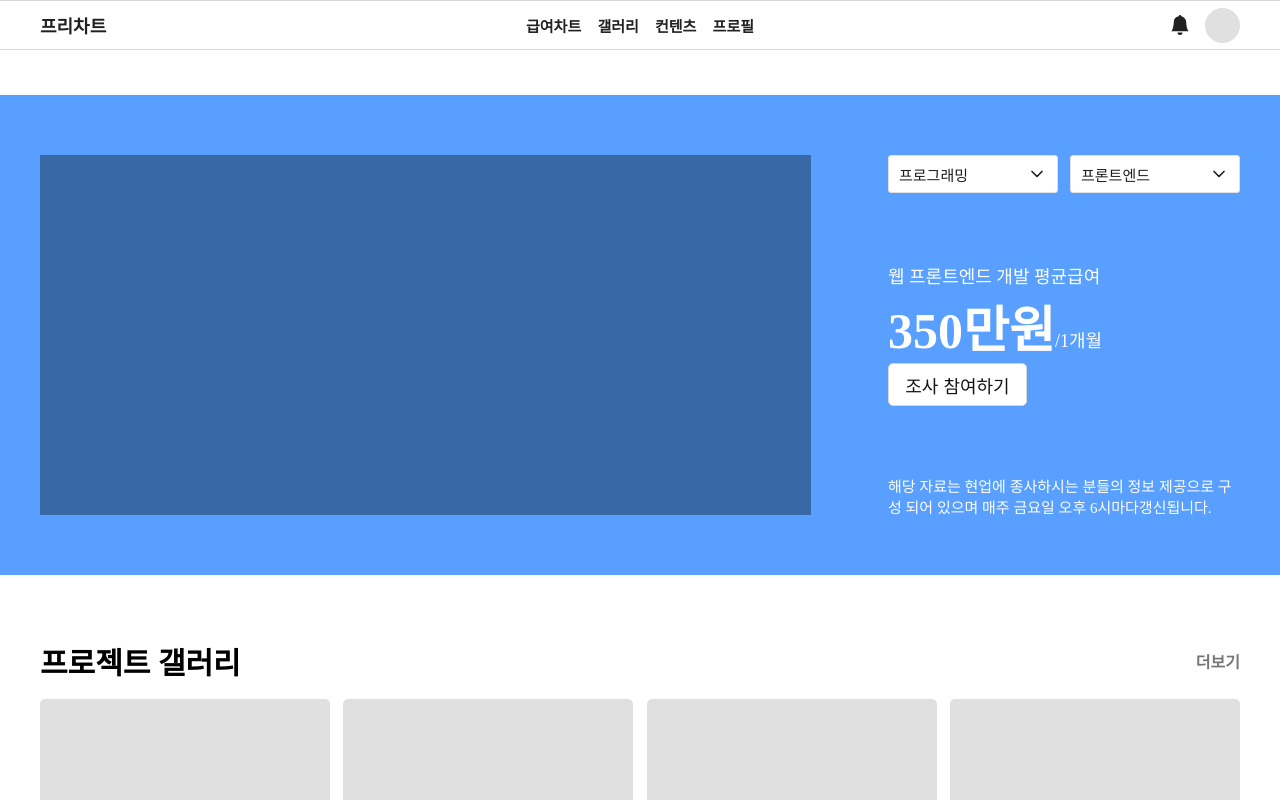
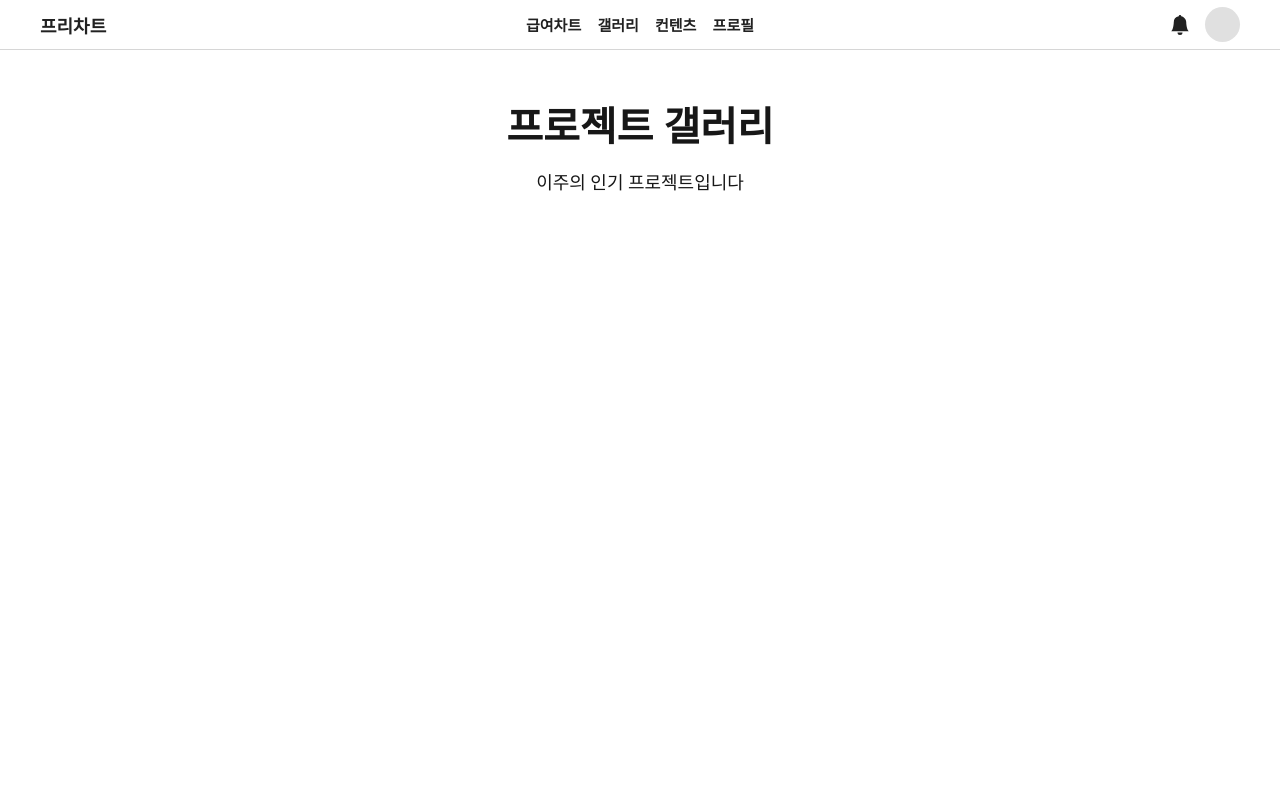
Before and after one commit to demain18/TeamFreeChart_client, a React (Create React App) app: page /GalleryExplore in a window 1280 px wide. Shown: the top 800 px of the page. Built offline with nearby package versions, Linux system fonts and the light colour scheme; a small style sheet from the web is missing.

Commit message:
[수정] : Header, Home 디자인 수정 - Header Border-top제거 및 Home Padding-top 수정했습니다.

```diff
--- a/src/Router.js
+++ /dev/null
@@ -1,14 +0,0 @@
-import React, { lazy } from "react";
-import { Switch, Route } from "react-router-dom";
-const Home = lazy(() => import("pages/Home"));
-function Router() {
-  return (
-    <>
-      <Switch>
-        <Route path="/" component={Home} />
-      </Switch>
-    </>
-  );
-}
-
-export default Router;
--- /dev/null
+++ b/src/Routes.js
@@ -0,0 +1,16 @@
+import React, { lazy } from "react";
+import { Route } from "react-router-dom";
+
+const Home = lazy(() => import("pages/Home"));
+const GalleryExplore = lazy(() => import("pages/GalleryExplore"));
+
+function Router() {
+  return (
+    <>
+      <Route exact path="/" component={Home} />
+      <Route exact path="/GalleryExplore" component={GalleryExplore} />
+    </>
+  );
+}
+
+export default Router;
--- a/src/components/Header/index.jsx
+++ b/src/components/Header/index.jsx
@@ -8,7 +8,7 @@ function index() {
     <>
       <S.Wrapper>
         <S.Layout>
-          <S.Logo>프리차트</S.Logo>
+          <S.Logo to="/">프리차트</S.Logo>
           <S.LinkArea>
             <S.LinkButton>급여차트</S.LinkButton>
             <S.LinkButton>갤러리</S.LinkButton>
--- a/src/components/Header/style.js
+++ b/src/components/Header/style.js
@@ -1,5 +1,7 @@
 import styled from "styled-components";
 import { BsBellFill } from "react-icons/bs";
+import { Link } from "react-router-dom";
+
 export const Wrapper = styled.div`
   display: flex;
   justify-content: center;
@@ -10,6 +12,7 @@ export const Wrapper = styled.div`
   width: 100%;
   height: 50px;
   border: solid 1px #d6d6d6;
+  border-top: none;
   border-right: none;
   border-left: none;
   background-color: #ffffff;
@@ -20,8 +23,9 @@ export const Layout = styled.div`
   align-items: center;
   width: 1200px;
 `;
-export const Logo = styled.span`
+export const Logo = styled(Link)`
   cursor: pointer;
+  text-decoration: none;
   width: 70px;
   font-size: 18px;
   font-weight: bold;
--- a/src/components/Home/FreelancerContent/index.jsx
+++ b/src/components/Home/FreelancerContent/index.jsx
@@ -22,7 +22,7 @@ function index() {
     <Fragment>
       <S.Layout>
         <S.Header>
-          <S.Title>프리렌서 컨텐츠</S.Title>
+          <S.Title>프리랜서 컨텐츠</S.Title>
           <S.MoreButton>더보기</S.MoreButton>
         </S.Header>
         <S.ProjectsArea>{MapProjectBox}</S.ProjectsArea>
--- a/src/components/Home/ProjectGallery/index.jsx
+++ b/src/components/Home/ProjectGallery/index.jsx
@@ -23,7 +23,7 @@ function index() {
       <S.Layout>
         <S.Header>
           <S.Title>프로젝트 갤러리</S.Title>
-          <S.MoreButton>더보기</S.MoreButton>
+          <S.MoreButton to="GalleryExplore">더보기</S.MoreButton>
         </S.Header>
         <S.ProjectsArea>{MapProjectBox}</S.ProjectsArea>
       </S.Layout>
--- a/src/components/Home/ProjectGallery/style.js
+++ b/src/components/Home/ProjectGallery/style.js
@@ -1,4 +1,5 @@
 import styled from "styled-components";
+import { Link } from "react-router-dom";
 
 export const Layout = styled.div`
   display: flex;
@@ -16,7 +17,8 @@ export const Title = styled.div`
   font-weight: bold;
 `;
 
-export const MoreButton = styled.div`
+export const MoreButton = styled(Link)`
+  text-decoration: none;
   cursor: pointer;
   font-size: 16px;
   font-weight: bold;
--- /dev/null
+++ b/src/pages/GalleryExplore/index.jsx
@@ -0,0 +1,17 @@
+import React, { Fragment } from "react";
+
+import * as S from "./style";
+
+const GalleryExplore = () => (
+  <Fragment>
+    <S.Layout>
+      <S.TitleArea>
+        <S.Title>프로젝트 갤러리 </S.Title>
+        <S.Disc>이주의 인기 프로젝트입니다</S.Disc>
+      </S.TitleArea>
+    </S.Layout>
+  </Fragment>
+);
+
+// Home.propTypes = {};
+export default GalleryExplore;
--- /dev/null
+++ b/src/pages/GalleryExplore/style.js
@@ -0,0 +1,33 @@
+import styled from "styled-components";
+
+export const Layout = styled.div`
+  display: flex;
+  flex-direction: column;
+  justify-content: flex-start;
+  align-items: center;
+  width: 100%;
+  min-height: 1800px;
+  padding-top: 95px;
+  /* border: 1px solid red; */
+`;
+
+export const TitleArea = styled.div`
+  display: flex;
+  flex-direction: column;
+  justify-content: center;
+  align-items: center;
+  width: 100%;
+  /* border: 1px solid red; */
+`;
+
+export const Title = styled.div`
+  font-size: 40px;
+  font-weight: bold;
+  color: #171717;
+`;
+export const Disc = styled.div`
+  margin-top: 15px;
+  font-size: 18px;
+  color: #171717;
+  font-weight: 350;
+`;
--- a/src/pages/Home/style.js
+++ b/src/pages/Home/style.js
@@ -7,6 +7,6 @@ export const Layout = styled.div`
   align-items: center;
   width: 100%;
   min-height: 1800px;
-  padding-top: 95px;
+  padding-top: 50px;
   /* border: 1px solid red; */
 `;
```
Also changed, not shown: src/App.jsx (+5 -3 lines).
